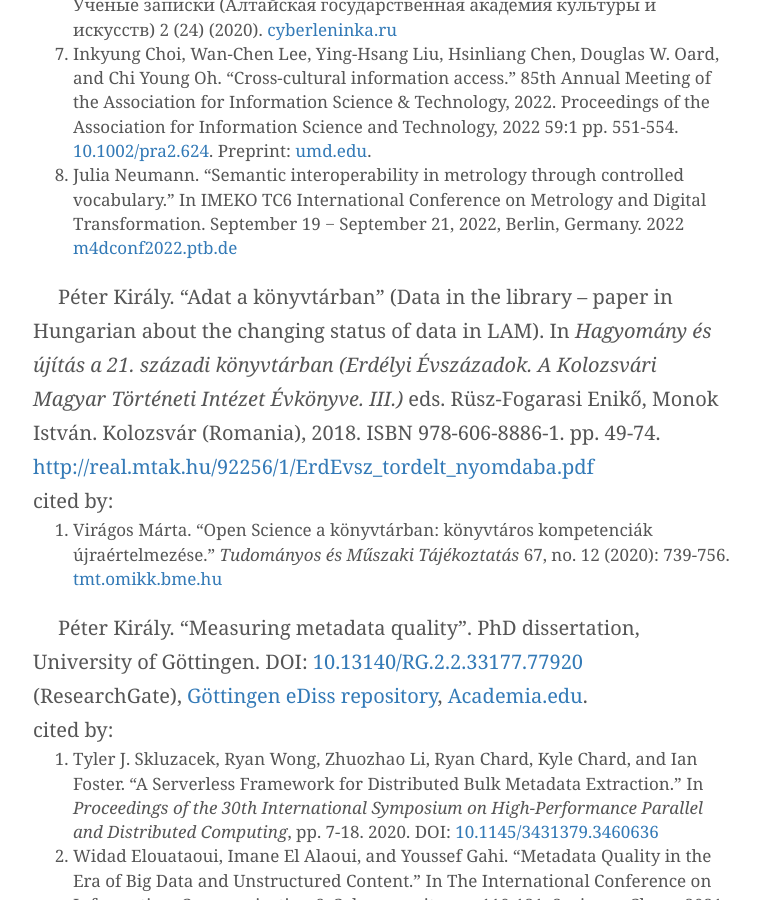
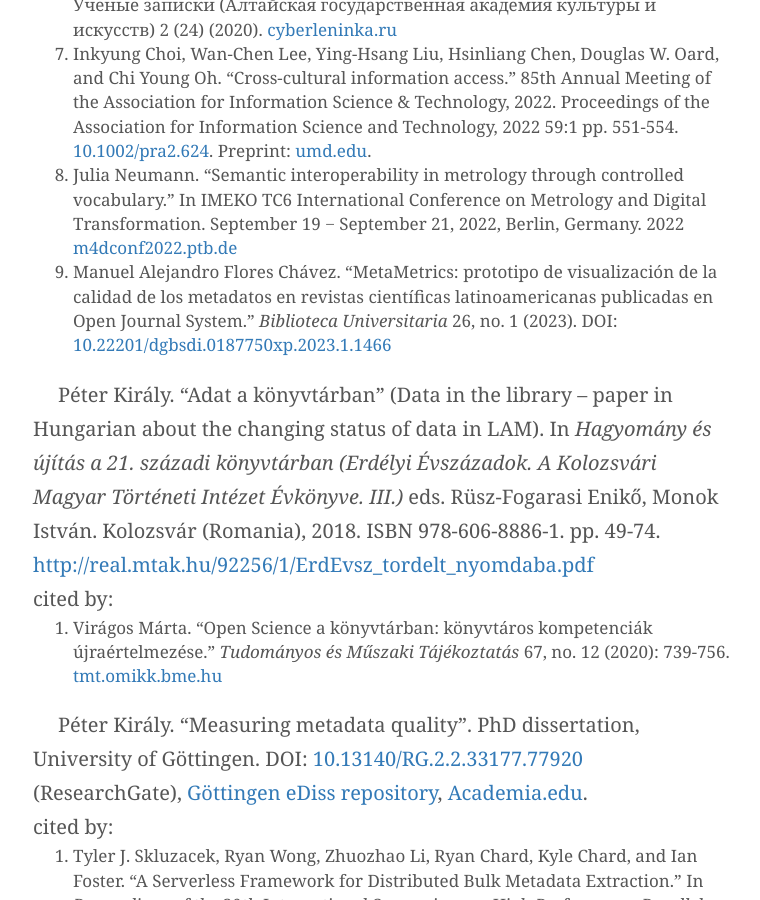
Before and after one commit to pkiraly/pkiraly.github.io, a Jekyll site: the page built from about.md, in a window 1280 px wide and 900 px high, scrolled down 9649 px. Shown: the whole window, without its empty margins (257-1017 px from the left). Built offline with Jekyll 4.4.1, drawn with Linux system fonts in a browser that asks for light colours; nearby versions of some CDN libraries; some web fonts are replaced; comment, search, counter and statistics services are not loaded.

Commit message:
Chávez, 2023

```diff
--- a/about.md
+++ b/about.md
@@ -149,6 +149,7 @@ cited by:<br/>
 6. Н. С. Редькина "ЕВРОПЕАНА: ЦИФРОВОЕ КУЛЬТУРНОЕ НАСЛЕДИЕ ЕВРОПЫ." Ученые записки (Алтайская государственная академия культуры и искусств) 2 (24) (2020). [cyberleninka.ru](https://cyberleninka.ru/article/n/evropeana-tsifrovoe-kulturnoe-nasledie-evropy/pdf)
 7. Inkyung Choi, Wan-Chen Lee, Ying-Hsang Liu, Hsinliang Chen, Douglas W. Oard, and Chi Young Oh. "Cross-cultural information access." 85th Annual Meeting of the Association for Information Science & Technology, 2022. Proceedings of the Association for Information Science and Technology, 2022 59:1 pp. 551-554. [10.1002/pra2.624](https://doi.org/10.1002/pra2.624). Preprint: [umd.edu](https://terpconnect.umd.edu/~oard/pdf/asist22panel.pdf).
 8. Julia Neumann. "Semantic interoperability in metrology through controlled vocabulary." In IMEKO TC6 International Conference on Metrology and Digital Transformation. September 19 − September 21, 2022, Berlin, Germany. 2022 [m4dconf2022.ptb.de](https://www.m4dconf2022.ptb.de/fileadmin/documents/m4dconf2022/Material/Paper/IMEKOTC6-M4Dconf-2022-P46-NEUMANN.pdf)
+9. Manuel Alejandro Flores Chávez. "MetaMetrics: prototipo de visualización de la calidad de los metadatos en revistas científicas latinoamericanas publicadas en Open Journal System." _Biblioteca Universitaria_ 26, no. 1 (2023). DOI: [10.22201/dgbsdi.0187750xp.2023.1.1466](https://doi.org/10.22201/dgbsdi.0187750xp.2023.1.1466)
 
 Péter Király. “Adat a könyvtárban” (Data in the library -- paper in Hungarian about the changing status of data in LAM). In *Hagyomány és újítás a 21. századi könyvtárban (Erdélyi Évszázadok. A Kolozsvári Magyar Történeti Intézet Évkönyve. III.)* eds. Rüsz-Fogarasi Enikő, Monok István. Kolozsvár (Romania), 2018. ISBN 978-606-8886-1. pp. 49-74. [http://real.mtak.hu/92256/1/ErdEvsz_tordelt_nyomdaba.pdf](http://real.mtak.hu/92256/1/ErdEvsz_tordelt_nyomdaba.pdf)<br/>
 cited by:<br/>
```
